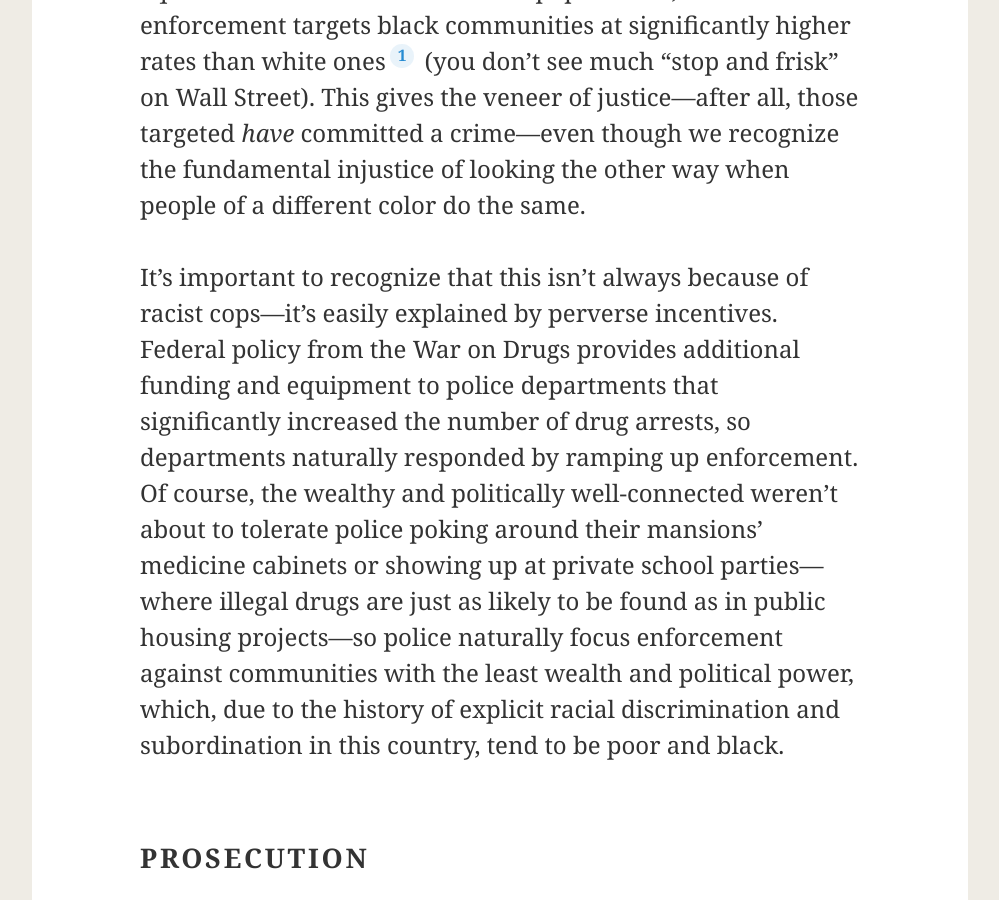
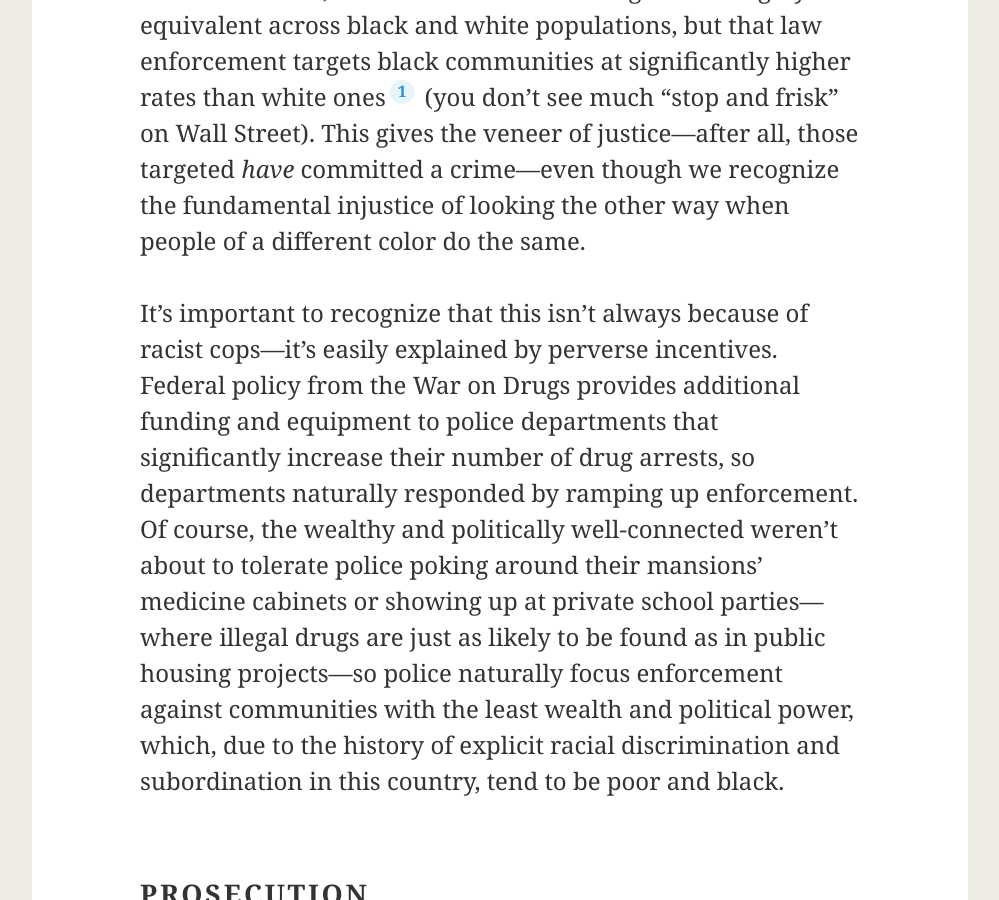
Before and after one commit to stevegrossi/blog, a Jekyll site: the page built from _posts/2017-03-13-the-new-jim-crow.md, in a window 1280 px wide and 900 px high, scrolled down 3000 px. Shown: the whole window, without its empty margins (140-1139 px from the left). Built offline with Jekyll 4.4.1, drawn with Linux system fonts in a browser that asks for light colours; some web fonts are replaced; some of the changed text lies outside the part shown.

Commit message:
Edits to The New Jim Crow

```diff
--- a/_posts/2017-03-13-the-new-jim-crow.md
+++ b/_posts/2017-03-13-the-new-jim-crow.md
@@ -28,7 +28,7 @@
 
 For a while now, data have shown that drug use is roughly equivalent across black and white populations, but that law enforcement targets black communities at significantly higher rates than white ones[^1] (you don’t see much “stop and frisk” on Wall Street). This gives the veneer of justice—after all, those targeted *have* committed a crime—even though we recognize the fundamental injustice of looking the other way when people of a different color do the same.
 
-It’s important to recognize that this isn’t always because of racist cops—it’s easily explained by perverse incentives. Federal policy from the War on Drugs provides additional funding and equipment to police departments that significantly increased the number of drug arrests, so departments naturally responded by ramping up enforcement. Of course, the wealthy and politically well-connected weren’t about to tolerate police poking around their mansions’ medicine cabinets or showing up at private school parties—where illegal drugs are just as likely to be found as in public housing projects—so police naturally focus enforcement against communities with the least wealth and political power, which, due to the history of explicit racial discrimination and subordination in this country, tend to be poor and black.
+It’s important to recognize that this isn’t always because of racist cops—it’s easily explained by perverse incentives. Federal policy from the War on Drugs provides additional funding and equipment to police departments that significantly increase their number of drug arrests, so departments naturally responded by ramping up enforcement. Of course, the wealthy and politically well-connected weren’t about to tolerate police poking around their mansions’ medicine cabinets or showing up at private school parties—where illegal drugs are just as likely to be found as in public housing projects—so police naturally focus enforcement against communities with the least wealth and political power, which, due to the history of explicit racial discrimination and subordination in this country, tend to be poor and black.
 
 ### Prosecution
 
```
Also changed, not shown: other parts of _posts/2017-03-13-the-new-jim-crow.md (+2 -2 lines).
